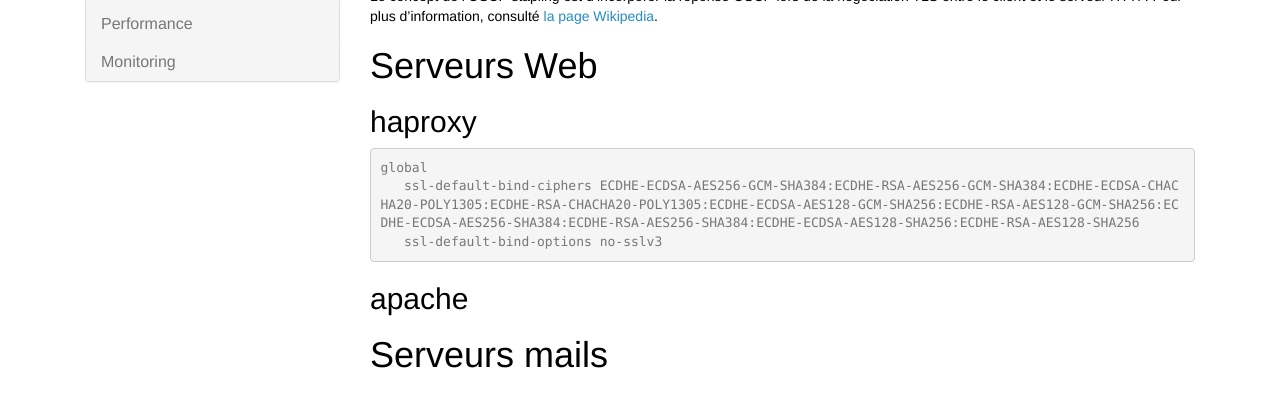
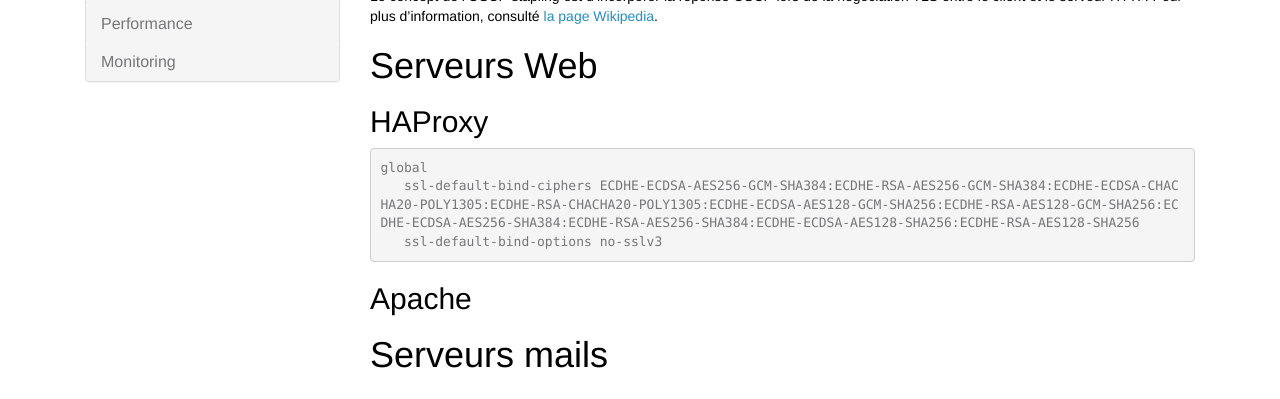
Before and after one commit to sysadmin-fr/bestPractices, a Jekyll site: the page built from _pages/ssl.md, in a window 1280 px wide. Shown: the part 340-739 px from the top of the page. Built offline with Jekyll 4.4.1, drawn with Linux system fonts in a browser that asks for light colours; nearby versions of some CDN libraries; library files that are not in the unit come from our copies.

Commit message:
Update ssl.md

````diff
--- a/_pages/ssl.md
+++ b/_pages/ssl.md
@@ -17,14 +17,15 @@
 
 # Serveurs Web
 
-## haproxy
+## HAProxy
 
 ```
 global
    ssl-default-bind-ciphers ECDHE-ECDSA-AES256-GCM-SHA384:ECDHE-RSA-AES256-GCM-SHA384:ECDHE-ECDSA-CHACHA20-POLY1305:ECDHE-RSA-CHACHA20-POLY1305:ECDHE-ECDSA-AES128-GCM-SHA256:ECDHE-RSA-AES128-GCM-SHA256:ECDHE-ECDSA-AES256-SHA384:ECDHE-RSA-AES256-SHA384:ECDHE-ECDSA-AES128-SHA256:ECDHE-RSA-AES128-SHA256
    ssl-default-bind-options no-sslv3
 ```
-## apache
+
+## Apache
 
 # Serveurs mails
 
````
